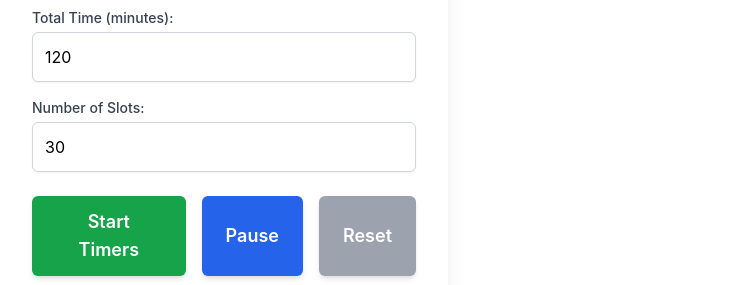
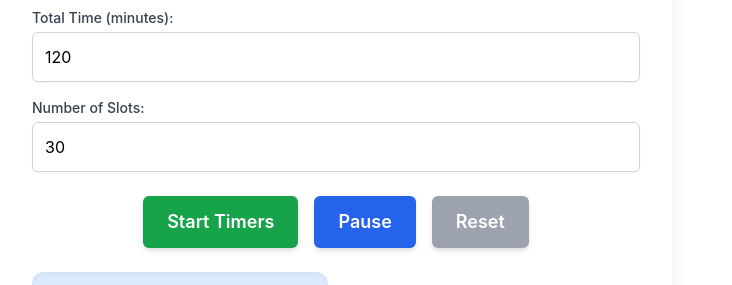
Before and after one commit to afifmunir77/Dynamic-Dual-Timer, a plain HTML site: page index.html in a window 1280 px wide. Shown: the part 108-393 px from the top of the page, without its empty margins (0-732 px from the left). Drawn offline with nearby package versions, Linux system fonts and the light colour scheme.

Commit message:
Update index.html

```diff
--- a/index.html
+++ b/index.html
@@ -47,7 +47,8 @@
         </div>
     </div>
 
-    <div class="bg-white p-8 rounded-2xl shadow-xl w-full max-w-md">
+    <!-- Main timer container: increased max-width for better centering on larger screens -->
+    <div class="bg-white p-8 rounded-2xl shadow-xl w-full max-w-2xl">
         <h1 class="text-3xl font-bold text-gray-800 mb-6 text-center">Dynamic Dual Timer</h1>
 
         <div class="space-y-4 mb-6">
```
